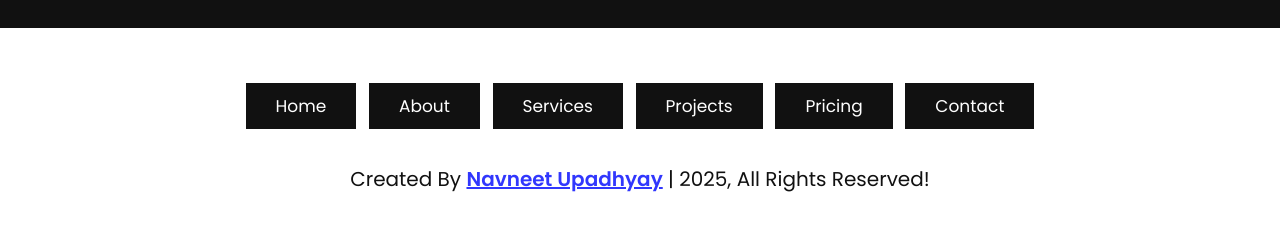
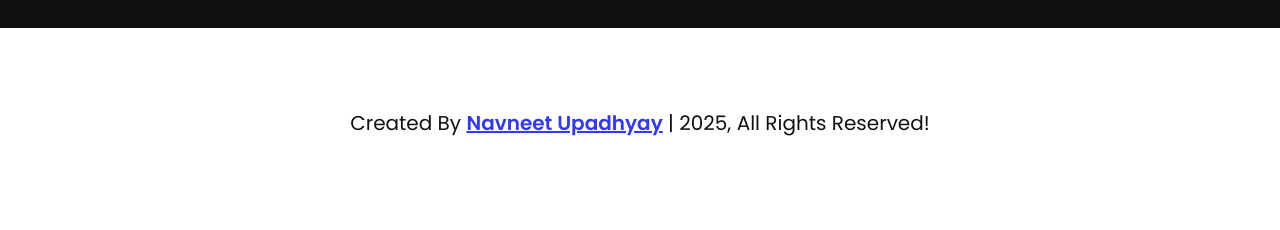
Before and after one commit to Navneetupa/NavIT-Solutions-company-website, a plain HTML site: page index.html in a window 1280 px wide. Shown: the part 4860-5090 px from the top of the page. Drawn offline with nearby package versions, Linux system fonts and the light colour scheme; some packages are replaced by stand-ins of ours; a script that the page names is missing.

Commit message:
minor updates

```diff
--- a/index.html
+++ b/index.html
@@ -481,14 +481,6 @@
     </section>
 
     <section class="footer">
-        <div class="links">
-          <a class="btn" href="#home">home</a>
-          <a class="btn" href="#about">about</a>
-          <a class="btn" href="#services">services</a>
-          <a class="btn" href="#projects">projects</a>
-          <a class="btn" href="#pricing">pricing</a>
-          <a class="btn" href="#contact">contact</a>
-        </div>
 
         <div class="credit">
           created by
```
